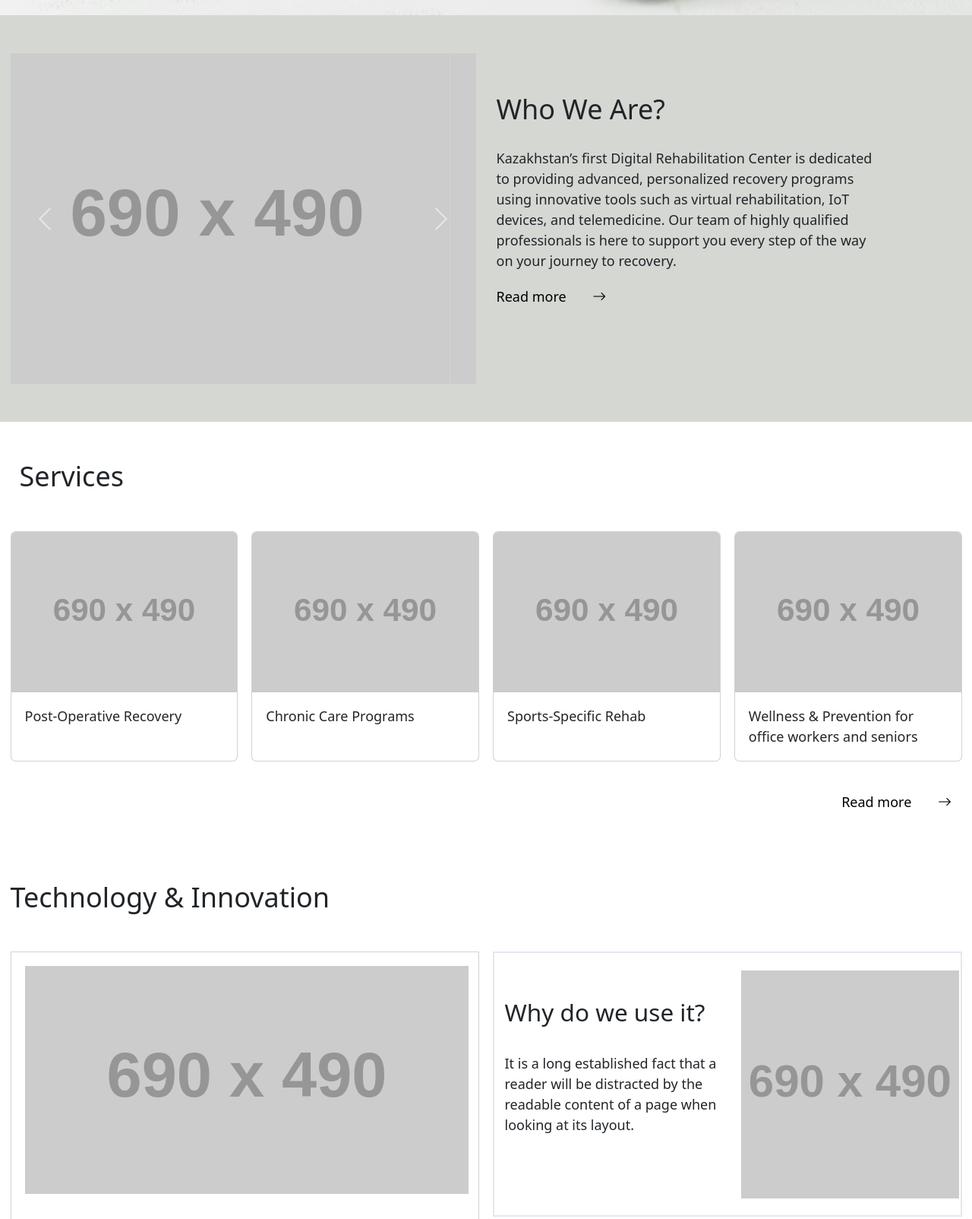
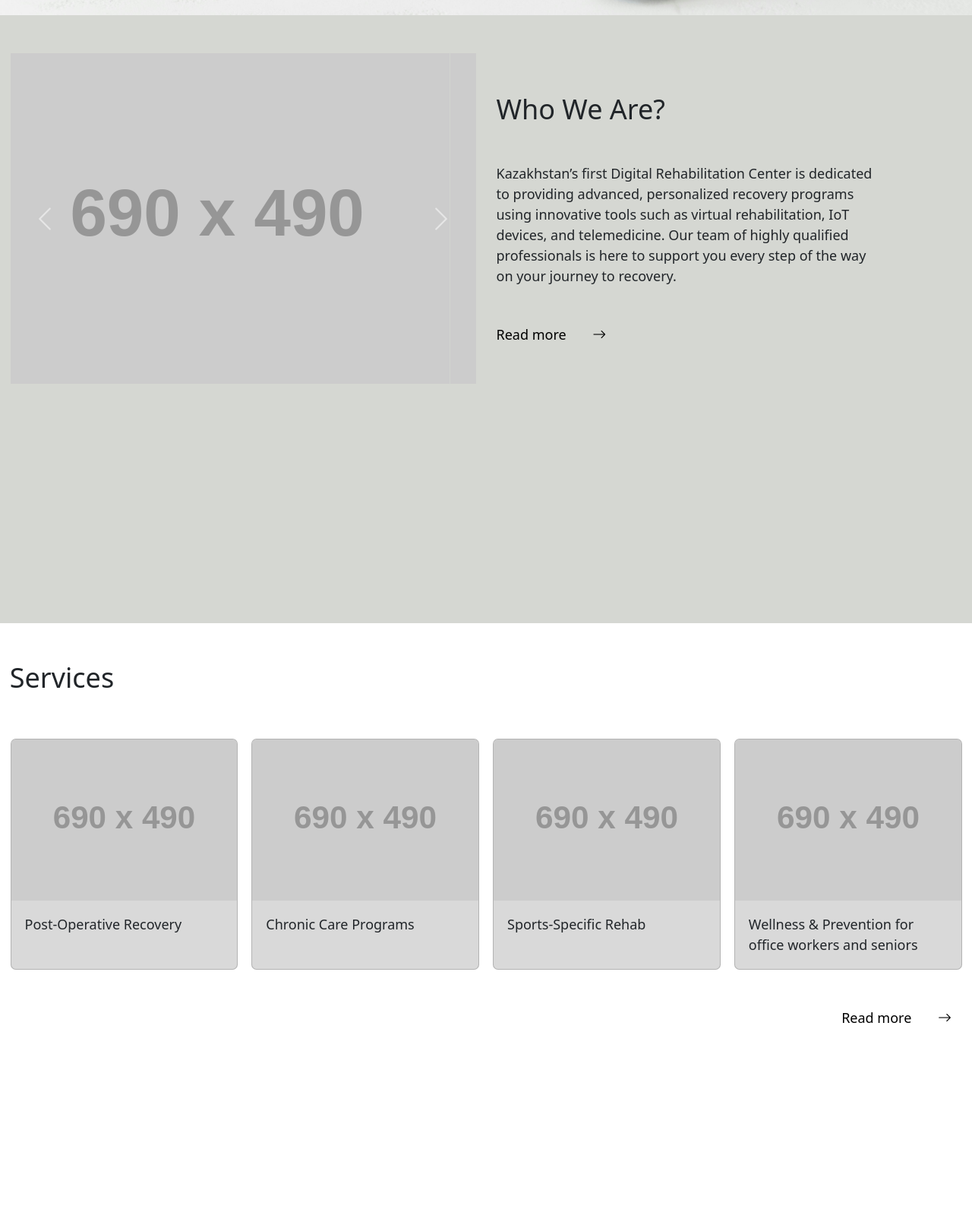
Before and after one commit to Yerl1/WebTech, a plain HTML site: page HomePage/index.html in a window 1280 px wide. Shown: the part 860-2464 px from the top of the page at 76% size. Drawn offline with nearby package versions, Linux system fonts and the light colour scheme; placeholder pictures from the web are drawn by us.

Commit message:
feature: adaptive AboutUS

```diff
--- a/HomePage/index.html
+++ b/HomePage/index.html
@@ -77,7 +77,7 @@
             </div>
             <div class="col-md-5 d-flex align-items-center about-us-text">
                 <div>
-                    <h2 class="about-us-header">Who We Are?</h2>
+                    <h2 class="header-margin-custom">Who We Are?</h2>
                     <p>
                         Kazakhstan’s first Digital Rehabilitation Center is dedicated to providing advanced, personalized recovery programs using innovative tools such as virtual rehabilitation, IoT devices, and telemedicine. Our team of highly qualified professionals is here to support you every step of the way on your journey to recovery.
                     </p>
@@ -87,7 +87,7 @@
         </div>
     </div>
 
-    <div>
+    <div class="services-wrapper">
         <h2 class="services-header">Services</h2>
         <div class="container-fluid">
             <div class="row g-3 services-cor">
@@ -136,22 +136,22 @@
                     <img src="https://placehold.co/690x490" class="card-img-top rounded-0 m-3" alt="...">
                     <div class="card-body">
                         <h3>What is Lorem Ipsum?</h3> <br>
-                        <p class="card-text">Lorem Ipsum is simply dummy text of the printing and  typesetting industry. Lorem Ipsum has been the industry's standard dummy text ever since the 1500s.</p>
+                        <p class="card-text" style="width: 80%;">Lorem Ipsum is simply dummy text of the printing and  typesetting industry. Lorem Ipsum has been the industry's standard dummy text ever since the 1500s.</p>
                     </div>
                 </div>
             </div>
             <div class="col-lg-6">
-                <div class="row g-0 p-1 custom-border">
-                    <div class="col-lg-6">
-                        <div class="h-100 rounded-0 pt-5 ps-2">
-                            <h3>Why do we use it?</h3> <br>
+                <div class="row g-0 custom-border">
+                    <div class="tech-custom-car rounded-0 col-lg-6">
+                        <div class="h-100 rounded-0 pt-5 ps-2 ms-2">
+                            <h3>Why do we use it?</h3><br>
                             <p>
                                 It is a long established fact that a reader will be distracted by the  readable content of a page when looking at its layout.
                             </p>
                         </div>
                     </div>
-                    <div class="h-100 rounded-0 p-0 col-lg-6 ms-0">
-                        <img src="https://placehold.co/690x490" class="card-img-top rounded-0 m-3" alt="...">
+                    <div class="tech-custom-car h-100 rounded-0 p-0 col-lg-6 ms-0">
+                        <img src="https://placehold.co/690x490" class="card-img-top rounded-0 m-2" alt="...">
                     </div>
                 </div>
                 <div class="row mt-3 g-2">
@@ -171,10 +171,10 @@
                 </div>
             </div>
         </div>
-        <div class="container-fluid d-flex justify-content-end"><a href="#" class="button-link-custom services-button-link">Read more <i class="bi bi-arrow-right button-icon-custom"></i></a></div>
+        <div class="container-fluid d-flex justify-content-end" style="padding-bottom: 50px;"><a href="#" class="button-link-custom services-button-link">Read more <i class="bi bi-arrow-right button-icon-custom"></i></a></div>
     </div>
 
-    <div class="container-fluid about-us">
+    <div class="container-fluid">
         <div class="row">
 
             <div class="col-md-7 d-flex align-items-center about-us-text">
@@ -213,8 +213,8 @@
         </div>
     </div>
 
-    <div class="container-fluid blog-custom">
-        <h2>Our Blog</h2>
+    <div class="container-fluid blog-custom" style="background-color: #D5D7D2;">
+        <h2 style="padding-top: 50px;">Our Blog</h2>
         <div class="row g-2">
             <div class="col-md-6">
                 <div class="card h-100">
@@ -233,7 +233,7 @@
                 </div>
             </div>
         </div>
-        <div class="container-fluid d-flex justify-content-end"><a href="#" class="button-link-custom services-button-link">Read more <i class="bi bi-arrow-right button-icon-custom"></i></a></div>
+        <div class="container-fluid d-flex justify-content-end" style="padding-bottom: 30px;"><a href="#" class="button-link-custom services-button-link">Read more <i class="bi bi-arrow-right button-icon-custom"></i></a></div>
     </div>
 
 
@@ -287,7 +287,7 @@
                   <textarea class="form-control" id="message" rows="3" placeholder="Write your message"></textarea>
                 </div>
                 <div class="col-md-4">
-                    <button type="submit" class="btn btn-primary w-100 p-2">Send Message <i class="bi bi-arrow-right button-icon-custom"></i></button>
+                    <button type="submit" class="btn w-100 p-2" style="background-color: #6C6C6C; color: white;">Send Message <i class="bi bi-arrow-right button-icon-custom"></i></button>
                 </div>
               </form>
             </div>
@@ -296,7 +296,7 @@
       </div>
 
 
-      <footer class="bg-dark text-white py-4">
+      <footer class="text-white py-4" style="background-color: #434343;">
         <div class="container">
           <div class="row">
             <div class="col-md-4">
--- a/HomePage/style.css
+++ b/HomePage/style.css
@@ -2,23 +2,28 @@
     font-size: 18px;
 }
 
+.navbar-custom {
+    background-color: rgba(217, 217, 217, 0.5);
+    padding-left: 1%;
+}
+
 .hero-section-custom {
     background-color: lightgray;
-    background-size: cover;
-    background-position: right;
     height: 80vh;
 }
 
 @media (min-width:1120px) {
     .hero-section-custom {
         background-image: url("img/pexels-mart-production-8436997.jpg");
+        background-size: cover;
+        background-position: right;
         height: 110vh;
     }
 }
 
-.navbar-custom {
-    background-color: rgba(217, 217, 217, 0.5);
-    padding-left: 1%;
+.header-margin-custom {
+    margin-top: 50px;
+    margin-bottom: 30px;
 }
 
 .hero-text-custom {
@@ -47,10 +52,11 @@
 
 .about-us {
     background-color: #D5D7D2;
+    height: 100vh;
 }
 
 .carousel-item img {
-    max-height: 500px;
+    max-height: 80%;
     object-fit: cover;
 }
 
@@ -67,13 +73,33 @@
     margin-bottom: 50px;
 }
 
+.about-us-text .button-custom {
+    margin-top: 50px;
+}
+
+.about-us-text h2 {
+    margin-bottom: 50px;
+}
+
+.services-wrapper {
+    height: 100vh;
+}
+
+.services-cor .card {
+    background-color: #D9D9D9;
+}
+
 .services-header {
-    margin: 50px 0 50px 2%;
+    padding: 50px 0 50px 1%;
 }
 
 .services-button-link {
-    margin-top: 40px;
-    margin-bottom: 40px;
+    margin-top: 50px;
+    margin-bottom: 20px;
+}
+
+.tech-custom {
+    background-color: #D5D7D2;
 }
 
 .tech-custom h2 {
@@ -88,10 +114,25 @@
 }
 
 .custom-border {
-    border: 2px solid #e2e8f0;
+    border: 2px solid lightgrey;
 }
 
 .blog-custom h2 {
     margin-top: 50px;
     margin-bottom: 30px;
 }
+
+.blog-custom .card {
+    background-color: #6C6C6C;
+    color: white;
+}
+
+.tech-custom .card {
+    background-color: #6C6C6C;
+    color: white;
+}
+
+.tech-custom-car {
+    background-color: #6C6C6C;
+    color: white;
+}
```
